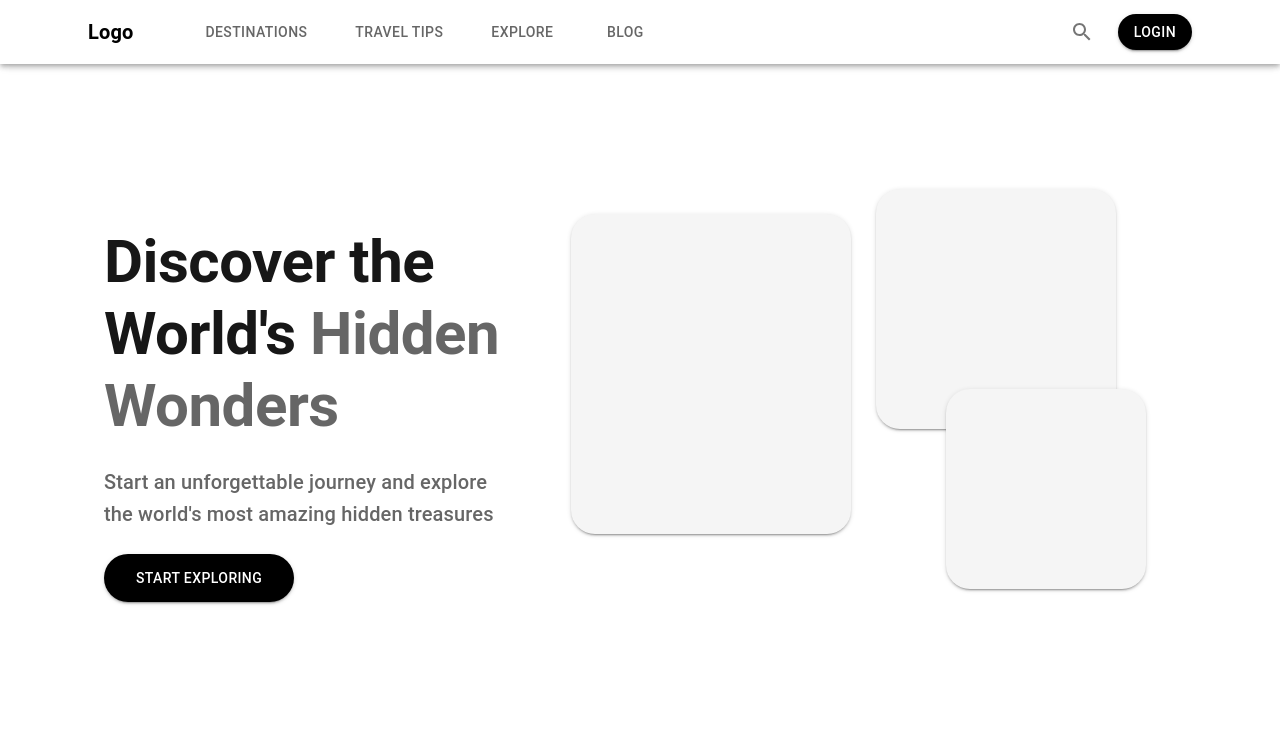
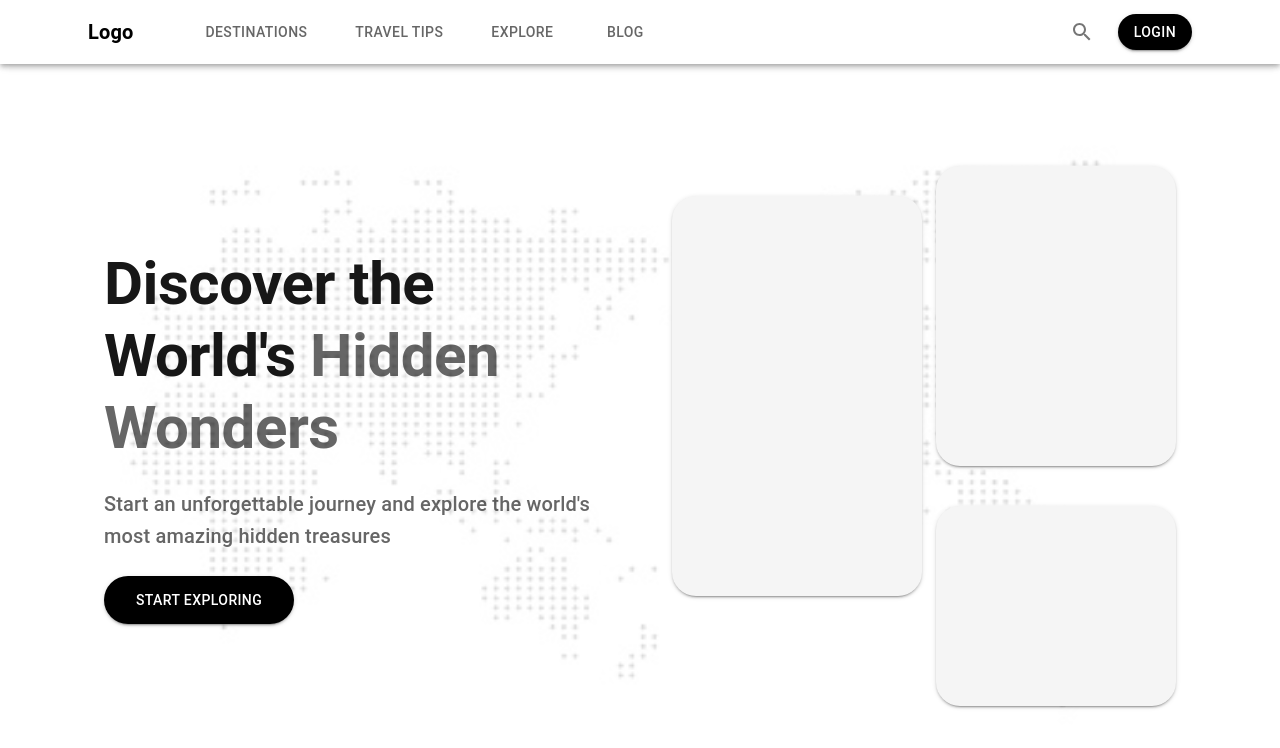
Before and after one commit to Yuki-kykyky/layout-demos, a Next.js app: page / in a window 1280 px wide. Shown: the top 748 px of the page. Built offline with nearby package versions, Linux system fonts and the light colour scheme.

Commit message:
update banner-section

```diff
--- a/app/components/banner-section.tsx
+++ b/app/components/banner-section.tsx
@@ -3,15 +3,36 @@ import { Box, Typography, Button, Container, Paper } from "@mui/material";
 
 export default function BannerSection() {
   return (
-    <Container maxWidth="lg">
+    <Container
+      maxWidth="lg"
+      sx={{
+        backgroundImage: "url(/world-map.jpg)",
+        backgroundSize: "cover",
+        backgroundPosition: "center",
+        backgroundRepeat: "no-repeat",
+        position: "relative",
+        "&::before": {
+          content: '""',
+          position: "absolute",
+          top: 0,
+          left: 0,
+          right: 0,
+          bottom: 0,
+          backgroundColor: "rgba(255, 255, 255, 0.85)", // 添加半透明白色遮罩
+          zIndex: 1,
+        },
+      }}
+    >
       <Box
         sx={{
           display: "grid",
-          gridTemplateColumns: { xs: "1fr", md: "2fr 3fr" },
+          gridTemplateColumns: { xs: "1fr", md: "1fr 1fr" },
           gap: 8,
           alignItems: "center",
-          minHeight: "400px",
+          minHeight: "80vh",
           pt: { xs: 8, md: 0 },
+          position: "relative",
+          zIndex: 2, // 确保内容在遮罩层之上
         }}
       >
         {/* Left Text Section */}
@@ -43,16 +64,15 @@ export default function BannerSection() {
         </Box>
 
         {/* Right Image Section */}
-        <Box sx={{ position: "relative", height: "100%", minHeight: "500px" }}>
-          {/* Image Cards */}
+        <Box sx={{ position: "relative", height: "600px" }}>
           <Paper
             elevation={2}
             sx={{
               position: "absolute",
               top: "10%",
               left: "0%",
-              width: "280px",
-              height: "320px",
+              width: "250px",
+              height: "400px",
               borderRadius: "24px",
               overflow: "hidden",
               bgcolor: "grey.100",
@@ -63,9 +83,9 @@ export default function BannerSection() {
             sx={{
               position: "absolute",
               top: "5%",
-              right: "10%",
+              right: "0%",
               width: "240px",
-              height: "240px",
+              height: "300px",
               borderRadius: "24px",
               overflow: "hidden",
               bgcolor: "grey.100",
@@ -75,9 +95,9 @@ export default function BannerSection() {
             elevation={2}
             sx={{
               position: "absolute",
-              bottom: "15%",
-              right: "5%",
-              width: "200px",
+              bottom: "5%",
+              right: "0%",
+              width: "240px",
               height: "200px",
               borderRadius: "24px",
               overflow: "hidden",
--- a/app/page.tsx
+++ b/app/page.tsx
@@ -4,7 +4,7 @@ import BannerSection from "./components/banner-section";
 
 export default function Home() {
   return (
-    <div className="grid grid-rows-[20px_1fr_20px] items-center justify-items-center min-h-screen p-8 pb-20 gap-16 sm:p-20 font-[family-name:var(--font-geist-sans)]">
+    <div className="grid grid-rows-[20px_1fr_20px] items-center justify-items-center min-h-screen p-8 pb-20 gap-4 sm:p-20 font-[family-name:var(--font-geist-sans)]">
       <Header />
       <main className="flex flex-col gap-8 row-start-2 items-center sm:items-start">
         <BannerSection />
```
Also changed, not shown: public/world-map.jpg (added).
